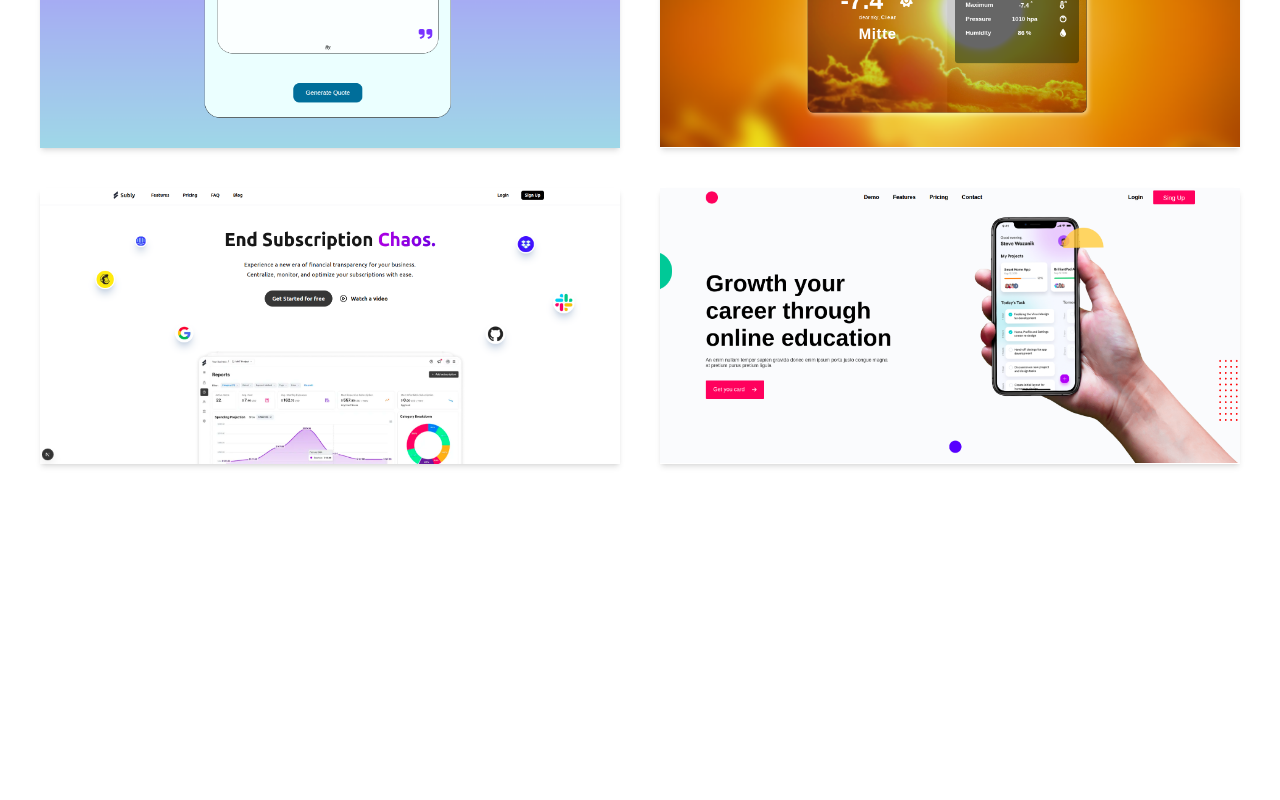
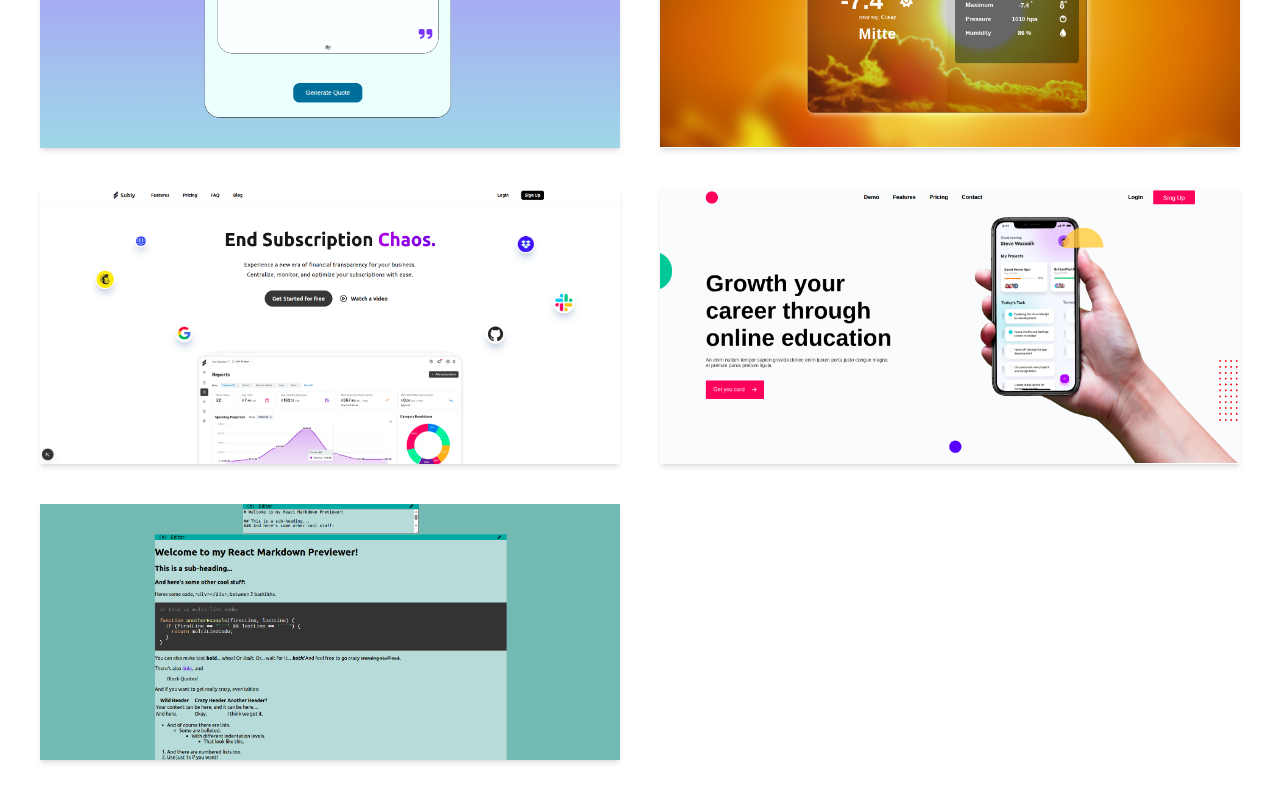
Before and after one commit to jasminderslabs/portfolio, a React (Create React App) app: page / in a window 1280 px wide. Shown: the part 1285-2085 px from the top of the page. Before the commit the page ends 1789 px from the top, so only its background shows below. Built offline with nearby package versions, Linux system fonts and the light colour scheme.

Commit message:
Assignment 9: Markdown Previewer

```diff
--- a/src/components/showProjects.jsx
+++ b/src/components/showProjects.jsx
@@ -13,6 +13,7 @@ const Projects = () => {
         'Weather App',
         'Subly',
         'Landing Page',
+        'Markdown Preview'
     ];
     const [currentCourseSelected, setCurrentCourseSelected] = useState('');
     const [showOverlay, setOverlay] = useState(null)
--- a/src/portfolioImages.js
+++ b/src/portfolioImages.js
@@ -39,4 +39,9 @@ export const portfolioImages = [
     alt: "landing-project-image",
     link: "https://workdrive.zoho.com/folder/i74vjac27afac2f75476fb6f8e4f11c139ec5",
   },
+  {
+    src: "/portfolioProject9.png",
+    alt: "landing-project-image",
+    link: "https://workdrive.zoho.com/folder/i74vj41c3a50f90ef468ab177d2c240af88ff",
+  },
 ];
```
Also changed, not shown: public/portfolioProject9.png (added).
